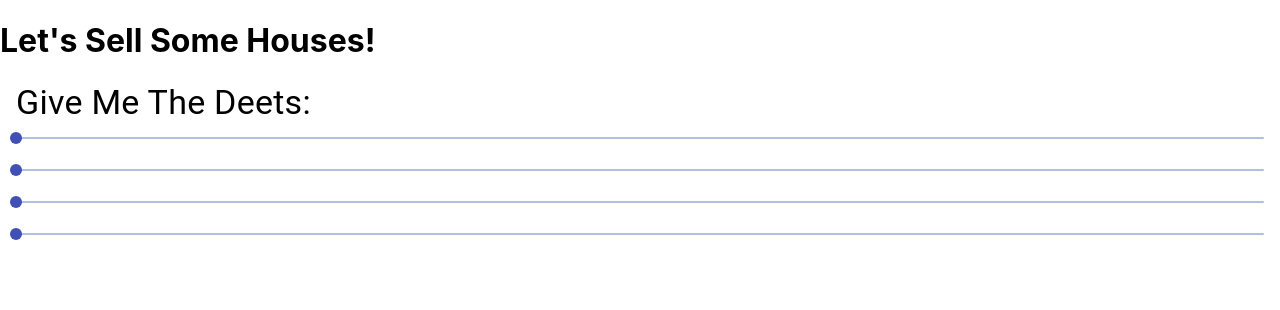
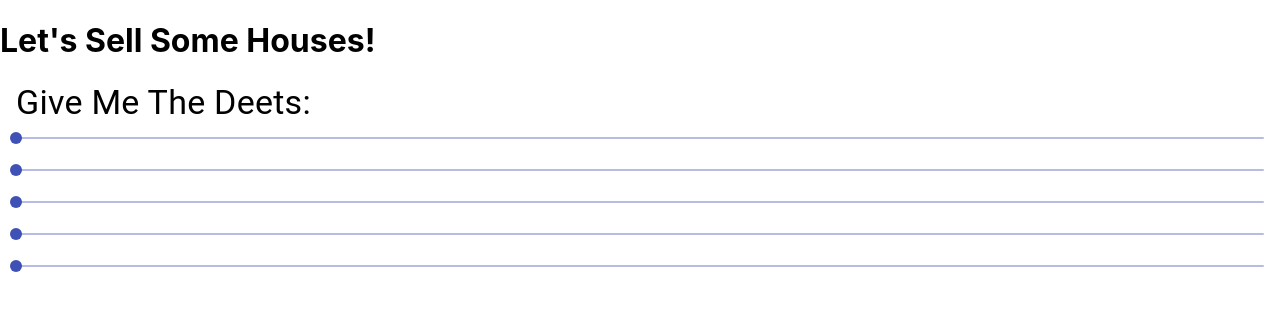
Before and after one commit to jeffn12/home-sale-tools, a React (Create React App) app: page / in a window 1280 px wide. Shown: the top 310 px of the page. Built offline with nearby package versions, Linux system fonts and the light colour scheme.

Commit message:
feat: add input for other fees

```diff
--- a/src/components/DetailInput.js
+++ b/src/components/DetailInput.js
@@ -7,6 +7,7 @@ const DetailInput = () => {
   const [commissionRate, setCommissionRate] = useState(0);
   const [transferTaxRate, setTransferTaxRate] = useState(0);
   const [attorneyFee, setAttorneyFee] = useState(0);
+  const [otherFees, setOtherFees] = useState(0);
   const handleAmountOwedChange = (e, value) => setAmountOwed(value);
   return (
     <Box m={2}>
@@ -35,6 +36,13 @@ const DetailInput = () => {
         max={5000}
         step={0.01}
       />
+      <Slider
+        value={otherFees}
+        onChange={(e, value) => setOtherFees(value)}
+        aria-label="otherFees"
+        max={5000}
+        step={0.01}
+      />
     </Box>
   );
 };
```
Also changed, not shown: 1 other file (tests, documents, lock files or other folders).
